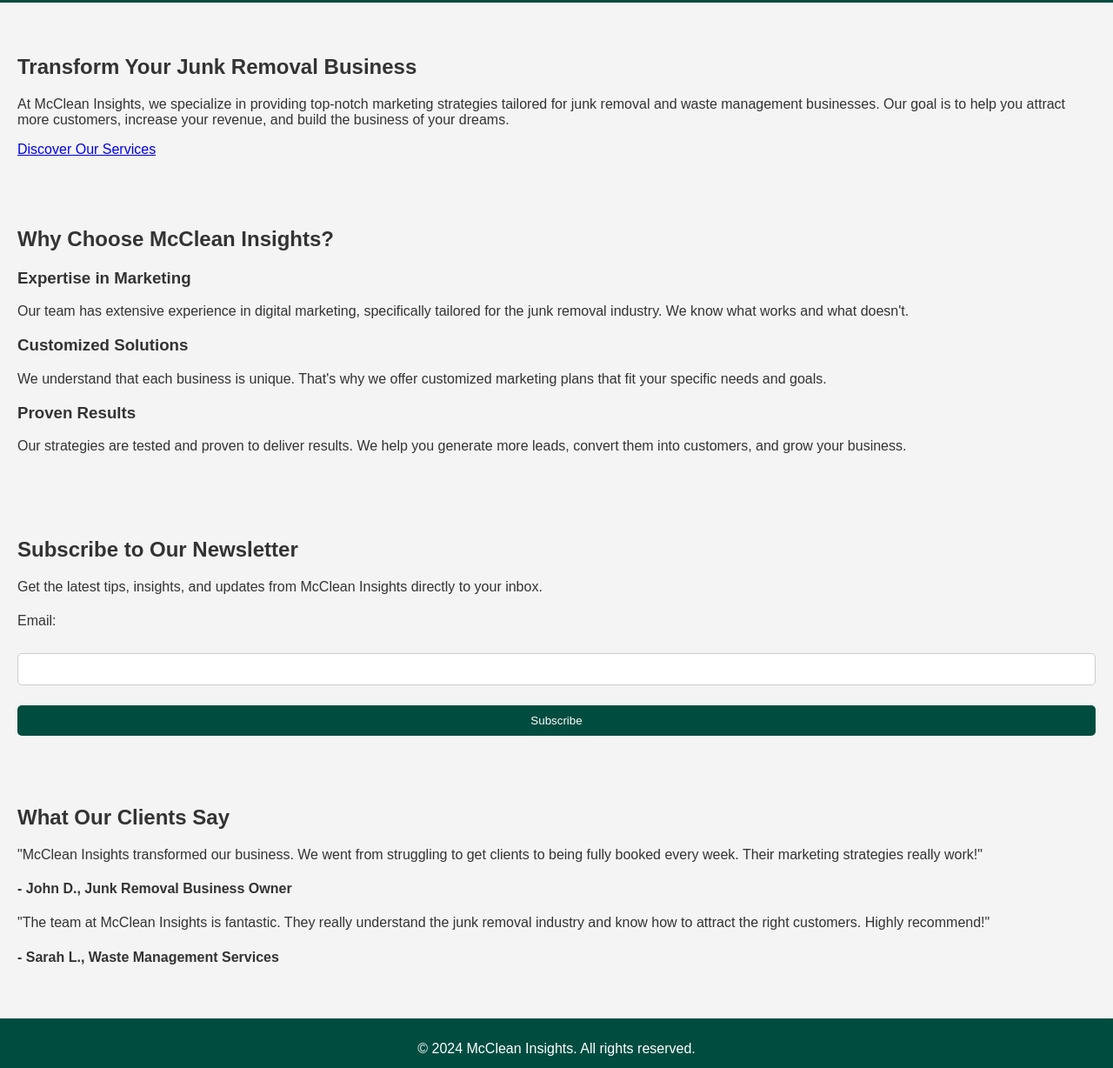
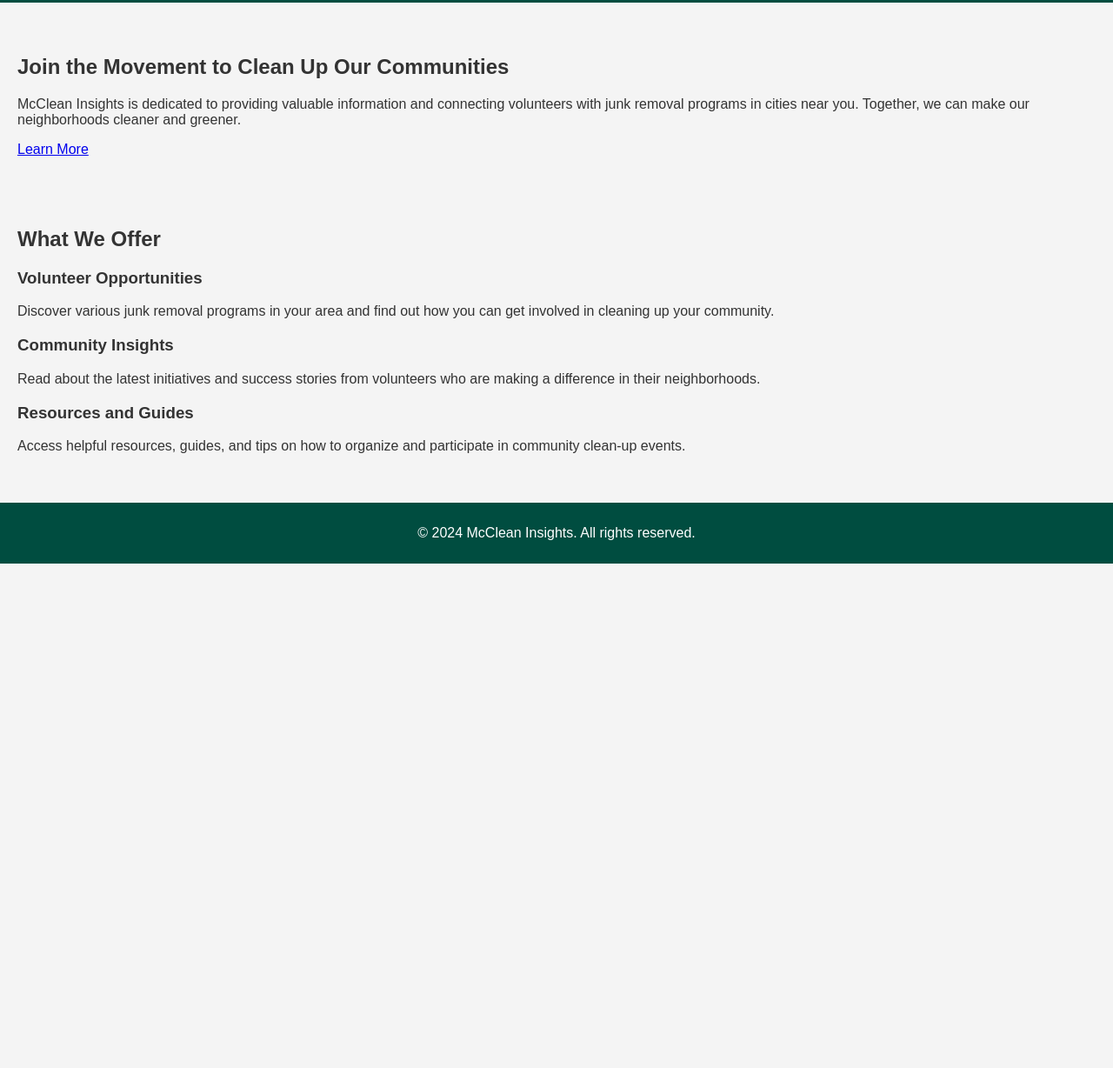
Before and after one commit to iammcgee/mcclean_insights_site, a plain HTML site: page index.html in a window 1280 px wide. Shown: the part 72-1300 px from the top of the page at 87% size. After the commit the page ends 800 px from the top, so only its background shows below. Drawn offline with Linux system fonts and the light colour scheme.

Commit message:
Update index.html

```diff
--- a/index.html
+++ b/index.html
@@ -3,7 +3,7 @@
 <head>
     <meta charset="UTF-8">
     <meta name="viewport" content="width=device-width, initial-scale=1.0">
-    <title>McClean Insights - Elevating Your Junk Removal Business</title>
+    <title>McClean Insights</title>
     <link rel="stylesheet" href="styles.css">
 </head>
 <body>
@@ -23,46 +23,23 @@
     </header>
     <main>
         <section class="hero">
-            <h2>Transform Your Junk Removal Business</h2>
-            <p>At McClean Insights, we specialize in providing top-notch marketing strategies tailored for junk removal and waste management businesses. Our goal is to help you attract more customers, increase your revenue, and build the business of your dreams.</p>
-            <a href="services.html" class="cta-button">Discover Our Services</a>
+            <h2>Join the Movement to Clean Up Our Communities</h2>
+            <p>McClean Insights is dedicated to providing valuable information and connecting volunteers with junk removal programs in cities near you. Together, we can make our neighborhoods cleaner and greener.</p>
+            <a href="about.html" class="cta-button">Learn More</a>
         </section>
-
-        <section class="features">
-            <h2>Why Choose McClean Insights?</h2>
-            <div class="feature">
-                <h3>Expertise in Marketing</h3>
-                <p>Our team has extensive experience in digital marketing, specifically tailored for the junk removal industry. We know what works and what doesn't.</p>
+        <section class="highlights">
+            <h2>What We Offer</h2>
+            <div class="highlight">
+                <h3>Volunteer Opportunities</h3>
+                <p>Discover various junk removal programs in your area and find out how you can get involved in cleaning up your community.</p>
             </div>
-            <div class="feature">
-                <h3>Customized Solutions</h3>
-                <p>We understand that each business is unique. That's why we offer customized marketing plans that fit your specific needs and goals.</p>
+            <div class="highlight">
+                <h3>Community Insights</h3>
+                <p>Read about the latest initiatives and success stories from volunteers who are making a difference in their neighborhoods.</p>
             </div>
-            <div class="feature">
-                <h3>Proven Results</h3>
-                <p>Our strategies are tested and proven to deliver results. We help you generate more leads, convert them into customers, and grow your business.</p>
-            </div>
-        </section>
-
-        <section class="newsletter">
-            <h2>Subscribe to Our Newsletter</h2>
-            <p>Get the latest tips, insights, and updates from McClean Insights directly to your inbox.</p>
-            <form id="newsletterForm" action="https://script.google.com/macros/s/AKfycbxBT0eCTrd4OYzQw2WWpPrCoyz_d6EegJJjotaBLnmJ3rK1ZD1x7bxA1Dr8O-_OP7wj/exec" method="post">
-                <label for="email">Email:</label><br>
-                <input type="email" id="email" name="email" required><br>
-                <button type="submit">Subscribe</button>
-            </form>
-        </section>
-
-        <section class="testimonials">
-            <h2>What Our Clients Say</h2>
-            <div class="testimonial">
-                <p>"McClean Insights transformed our business. We went from struggling to get clients to being fully booked every week. Their marketing strategies really work!"</p>
-                <h4>- John D., Junk Removal Business Owner</h4>
-            </div>
-            <div class="testimonial">
-                <p>"The team at McClean Insights is fantastic. They really understand the junk removal industry and know how to attract the right customers. Highly recommend!"</p>
-                <h4>- Sarah L., Waste Management Services</h4>
+            <div class="highlight">
+                <h3>Resources and Guides</h3>
+                <p>Access helpful resources, guides, and tips on how to organize and participate in community clean-up events.</p>
             </div>
         </section>
     </main>
```
